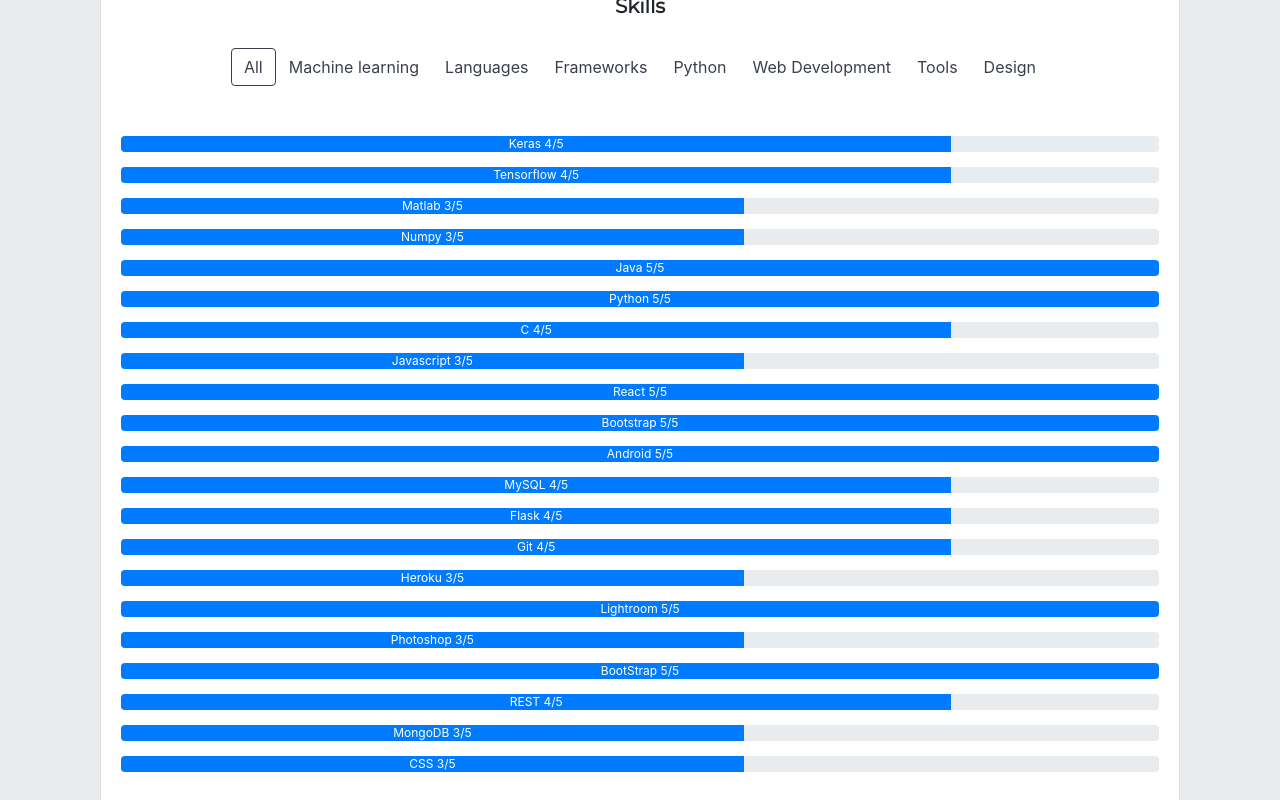
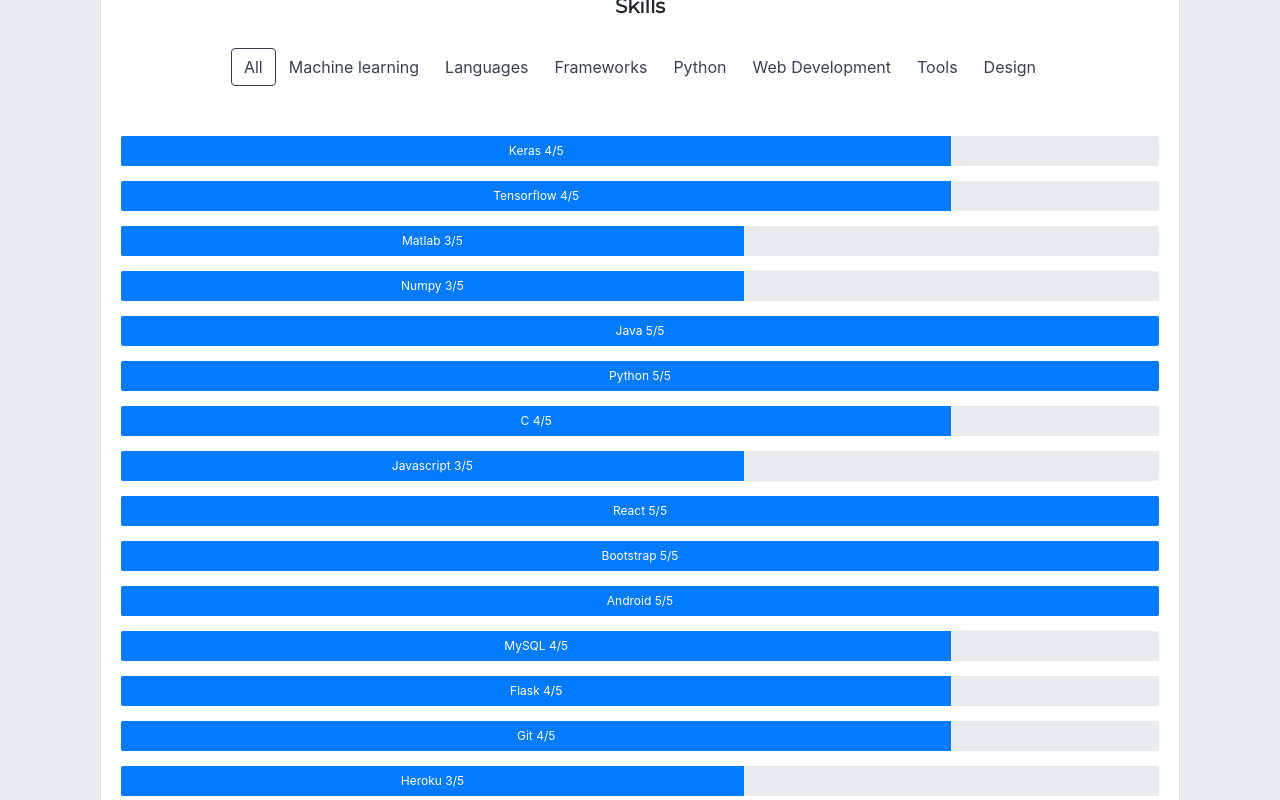
Before and after one commit to dh1105/mywebsite, a React (Create React App) app: page /resume in a window 1280 px wide. Shown: the part 1560-2360 px from the top of the page. Built offline with nearby package versions, Linux system fonts and the light colour scheme.

Commit message:
Added progress bars to skills

```diff
--- a/src/Resume/ResumeComponent.js
+++ b/src/Resume/ResumeComponent.js
@@ -1,9 +1,8 @@
 import React, { Component } from 'react'
 import Header from '../HeaderComponent'
 import Footer from '../FooterComponent'
-import { Card, CardBody, Row, Progress, Button, ButtonGroup } from 'reactstrap';
+import { Card, CardBody, Row, Progress, Button } from 'reactstrap';
 import * as Scroll from 'react-scroll';
-import { all } from 'q';
 import './ButtonStyle.css';
 
 const fontForHeadings = { marginRight: '20px', fontFamily: "Montserrat", cursor: "pointer" }
@@ -138,22 +137,22 @@ class Resume extends Component {
         var prog_bar = []
         console.log(index)
 
-        if (index != 0) {
+        if (index !== 0) {
             var skillObj = skills[skillMap[index]]
             for (var obj in skillObj) {
                 var value = (skillObj[obj] / 5) * 100
                 prog_bar.push(
-                    <Progress value={value} style={{ marginBottom: '15px' }}>{obj}{' '}{skillObj[obj]}/5</Progress>
+                    <Progress value={value} style={{ marginBottom: '15px', height: '30px', borderRadius: '2px' }}>{obj}{' '}{skillObj[obj]}/5</Progress>
                 )
             }
         }
         else {
             const uniqueSkills = this.getUniqueSkills()
             console.log(uniqueSkills)
-            for (var obj in uniqueSkills){
-                var value = (uniqueSkills[obj] / 5) * 100;
+            for (obj in uniqueSkills){
+                value = (uniqueSkills[obj] / 5) * 100;
                 prog_bar.push(
-                    <Progress value={value} style={{ marginBottom: '15px' }}>{obj}{' '}{uniqueSkills[obj]}/5</Progress>
+                    <Progress value={value} style={{ marginBottom: '15px', height: '30px', borderRadius: '2px' }}>{obj}{' '}{uniqueSkills[obj]}/5</Progress>
                 )
             }
         }
```
